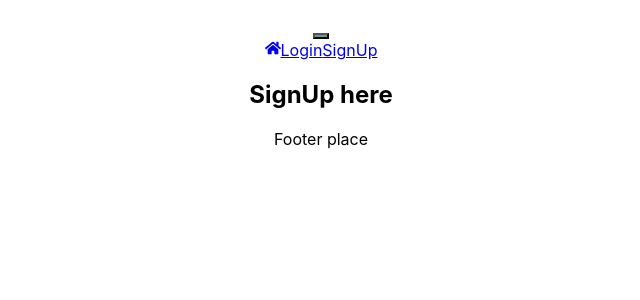
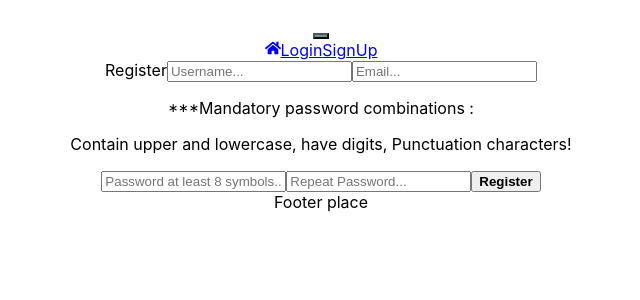
Before and after one commit to vilenaNikolaeva/step-forward, a React (Create React App) app: page /signup in a window 1280 px wide. Shown: the top 300 px of the page, without its empty margins (319-959 px from the left). Built offline with nearby package versions, Linux system fonts and the light colour scheme.

Commit message:
Implement
## Implement AuthContext , UserConxtex, Login and SignIn  user forms.

```diff
--- a/src/api/constants.js
+++ b/src/api/constants.js
@@ -1,5 +1,6 @@
 export const TOKEN ='token';
+export const USER= "user";
 export const USER_ID ='user-id';
-// export const BASE_URL = 'https://localhost:44311/api/';
-export const BASE_URL = 'https://stepforward-api.azurewebsites.net/api/';
+export const BASE_URL = 'https://localhost:44311/api/';
+// export const BASE_URL = 'https://stepforward-api.azurewebsites.net/api/';
 export const COPY_LINK_URL='https://stepforward-ui.azurewebsites.net/';
--- a/src/api/requester.js
+++ b/src/api/requester.js
@@ -1,8 +1,4 @@
-// const BASE_URL = 'https://localhost:44311/api/';
-const BASE_URL = 'https://localhost:3000/api/';
-
-// const BASE_URL = 'https://stepforward-api.azurewebsites.net/api/';
-// import  { BASE_URL } from './constants';
+import { BASE_URL } from './../api/constants';
 
 function getToken() {
     return 'Bearer ' + sessionStorage.token;
--- a/src/components/Navigation.js
+++ b/src/components/Navigation.js
@@ -1,11 +1,12 @@
 import React, { useState } from "react";
 import { Routes, Route, Link } from "react-router-dom";
 import { FaUserAlt, FaPen, FaHome } from "react-icons/fa";
+import { useAuth } from './../contexts/AuthCtx';
+import { useUser } from './../contexts/UserCtx';
 
 function Navigation() {
   // CHECK IF THE USER IS LOGGEDIN
-
-  const [loggedIn, setIsLoggedIn] = useState(false);
+  const { userInfo } = useUser();
 
   const userNavbarLink = (
     <>
@@ -53,7 +54,7 @@ function Navigation() {
         <Link to="/">
           <FaHome />
         </Link>
-        {loggedIn ? userNavbarLink : guestNavBarLink}
+        {!userInfo ? userNavbarLink : guestNavBarLink}
       </div>
     </div>
   );
--- a/src/components/forms/Login.js
+++ b/src/components/forms/Login.js
@@ -5,14 +5,14 @@ import { Link, useNavigate } from "react-router-dom";
 
 function Login() {
   const { login } = useAuth();
-//   const { updateUserContext } = useUser();
+  const { updateUserContext } = useUser();
   const [username, setUsername] = useState("");
   const [password, setPassword] = useState("");
   const [error, setError] = useState("");
   const navigate = useNavigate();
 
   const onLoginSubmit = async (ev) => {
-      console.log('Here')
+    console.log("Here");
     ev.preventDefault();
 
     if (username === "" || password === "") {
@@ -20,9 +20,11 @@ function Login() {
     }
 
     try {
-      setError("");
-      const userDetails = await login({'username': username, 'password': password});
-    //   updateUserContext(userDetails);
+      const userDetails = await login({
+        username: username,
+        password: password,
+      });
+      updateUserContext(userDetails);
       navigate("/");
     } catch (err) {
       console.log(err.message);
@@ -32,7 +34,6 @@ function Login() {
 
   return (
     <>
-      <h3>Hello</h3>
       <form onSubmit={onLoginSubmit} className="">
         <input
           name="username"
@@ -51,16 +52,7 @@ function Login() {
           onChange={(e) => setPassword(e.target.value)}
         />
         <div className="">
-          <button
-            type="submit"
-          >
-            LogIn
-          </button>
-          <Link
-            to="/signup"
-          >
-            SignUp
-          </Link>
+          <button type="submit">LogIn</button>
         </div>
       </form>
     </>
--- a/src/components/forms/SignUp.js
+++ b/src/components/forms/SignUp.js
@@ -1,8 +1,54 @@
-import React from "react";
+import React, { useState } from "react";
+import { useAuth } from './../../contexts/AuthCtx';
+import { useNavigate } from 'react-router-dom';
+import { useUser } from './../../contexts/UserCtx';
 
 function SignUp (){
+    const { signup } = useAuth();
+    const { updateUserContext }= useUser();
+    const [username,setUsername]= useState();
+    const [email,setEmail]= useState();
+    const [password,setPassword]= useState();
+    const [repeatedPassword,setRepeatedPassword]= useState();
+    const navigate = useNavigate();
+
+
+    const onRegisterSubmit = async (event) => {
+        event.preventDefault();
+
+        if (password!== repeatedPassword) {
+            return console.log({ error: 'Password should match!'});
+          }
+
+        let requestError = false;
+        try {
+            const userDetails = await signup({'username': username, 'email': email, 'password': password});
+
+            if (typeof userDetails === 'string') {
+                requestError = true;
+                throw new Error(userDetails);
+            }
+            localStorage.setItem('userData', JSON.stringify(userDetails));
+            updateUserContext(userDetails);
+            navigate('/');
+        } catch (err) {
+            console.log(err.message);
+        }
+    };
+
     return(
-        <h2>SignUp here</h2>
+        <form onSubmit={onRegisterSubmit} className="Register">
+        <div className="register-container">
+          <label as="h3" className="register-title">Register</label>
+            <input  type="text" placeholder="Username..." name="username" id="username" required onChange={(e)=>setUsername(e.target.value)} />
+            <input  type="email" placeholder="Email..." name="email" id="email" required onChange={(e)=>setEmail(e.target.value)} />
+          <p className="mandatory-combination">***Mandatory password combinations :
+            <p>Contain upper and lowercase, have digits, Punctuation characters!</p></p>
+            <input type="password" placeholder="Password at least 8 symbols..." name="password" id="psw" required autoComplete="on" onChange={(e)=>setPassword(e.target.value)}/>
+            <input type="password" placeholder="Repeat Password..." name="repeatedPassword" autoComplete="on" id="psw-repeat" required onChange={(e)=>setRepeatedPassword(e.target.value)} />
+            <button type="btn btn-sumbit" value="Register" ><b>Register</b> </button>
+        </div>
+      </form>
     )
 }
 export default SignUp;
--- a/src/contexts/AuthCtx.js
+++ b/src/contexts/AuthCtx.js
@@ -1,7 +1,7 @@
 import React, { useContext, useState, useEffect } from "react";
 import { useNavigate } from "react-router-dom";
 
-import { TOKEN, USER_ID } from "./../api/constants.js";
+import { TOKEN, USER, USER_ID } from "./../api/constants.js";
 import requester from "./../api/requester.js";
 import { useUser } from "./UserCtx";
 
@@ -13,52 +13,46 @@ export const useAuth = () => {
 
 export const AuthProvider = ({ children }) => {
   const [currentUser, setCurrentUser] = useState();
-//   const [userInfo, setUserInfo] = useUser();
   const [isLoading, setIsLoading] = useState(true);
-  const [userRole, setUserRole] = useState("");
   const [isRegistrationCompleted, setIsRegistrationCompleted] = useState(false);
   const navigate = useNavigate();
 
-  const logout = async () => {
-    localStorage.clear();
-    sessionStorage.clear();
-    navigate("/");
-  };
-
   const signup = async (data) => {
+    console.log(data);
     requester
       .post("Authentication/register", data)
       .then((res) => {
         if (res !== undefined) {
           if (res.hasOwnProperty("status") == 400) {
-            return { error: res.title };
+            return console.log(res.title);
           } else if (res.error) {
-            return { error: res.error, loading: false };
+            return console.log(res.error);
           } else if (res.length >= 0) {
-            res.forEach((err) =>
-              this.setState({ error: err.description, loading: false })
-            );
+            res.forEach((err) => console.log({ error: err.description }));
           }
         } else {
           sessionStorage.setItem("token", res.token);
           sessionStorage.setItem("user-id", res.userId);
+          setCurrentUser({'username': res.username, 'email':res.email, 'userId': res.userId});
         }
       })
       .then((res) => {
         return navigate("/");
       });
-
+    setIsRegistrationCompleted(true);
+    return currentUser;
     //TODO GET USER SERVER RESPOND AND SAVE IT TO GLOBAL CNTX
   };
 
   const login = async (data) => {
-      console.log(data);
     requester
       .post("Authentication/login", data)
       .then((res) => {
         if (!res.hasOwnProperty("status")) {
+          sessionStorage.setItem(USER, "true");
           sessionStorage.setItem(TOKEN, res.token);
           sessionStorage.setItem(USER_ID, res.userId);
+          setCurrentUser({ 'user_Id':res.userId, 'token': res.token});
           navigate("/");
         } else {
           if (res.status === 401) {
@@ -74,7 +68,7 @@ export const AuthProvider = ({ children }) => {
         console.log(res);
       });
     setIsRegistrationCompleted(true);
-    return;
+    return currentUser ;
 
     //TODO GET USER SERVER RESPOND AND SAVE IT TO GLOBAL CNTX
   };
@@ -83,7 +77,7 @@ export const AuthProvider = ({ children }) => {
     setIsRegistrationCompleted,
     login,
     signup,
-    logout,
+    // logout,
   };
 
   return <AuthCtx.Provider value={value}>{children}</AuthCtx.Provider>;
```
Also changed, not shown: src/contexts/UserCtx.js (+5 -5 lines).
